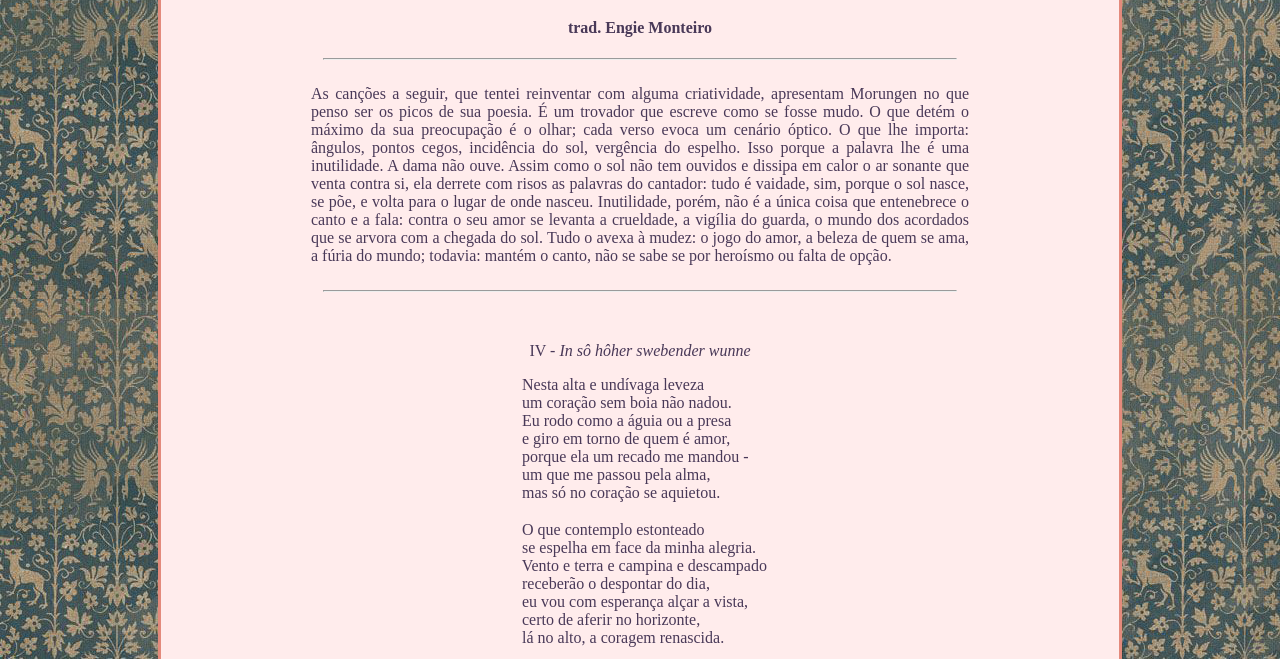
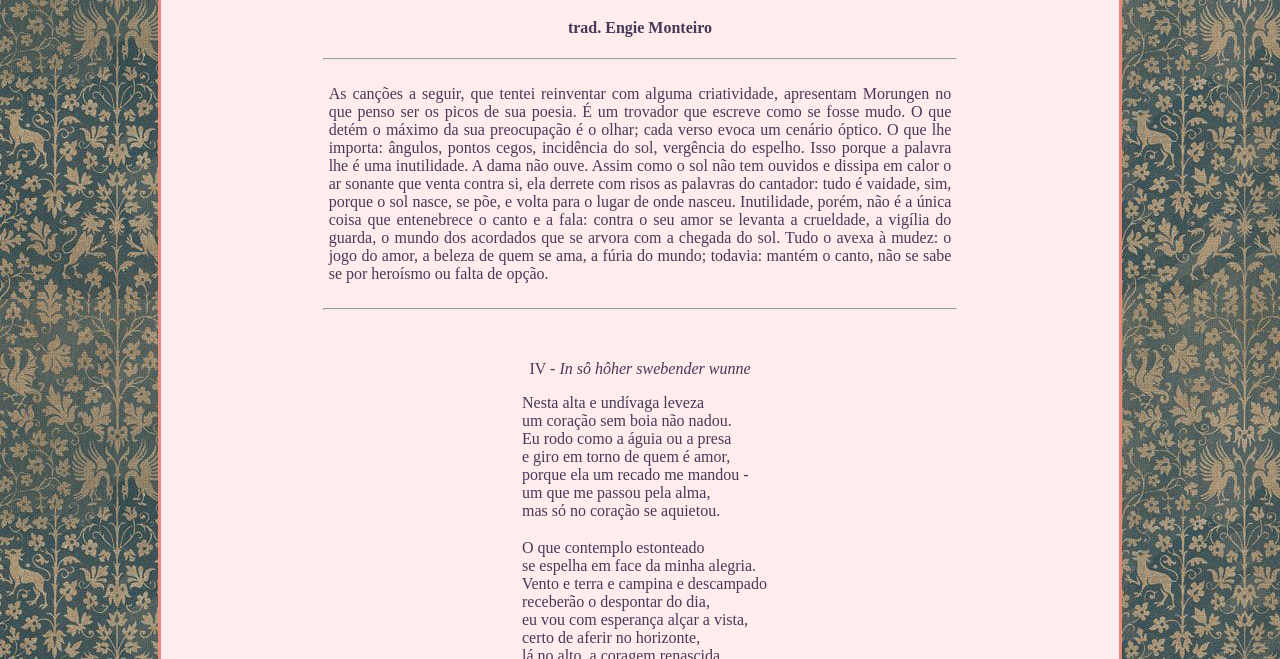
Before and after one commit to periclitante/morungenlieder, a plain HTML site: page index.html in a window 1280 px wide. Shown: the part 141-800 px from the top of the page. Drawn offline with Linux system fonts and the light colour scheme; a script that the page names is missing.

Commit message:
Update main.css

```diff
--- a/main.css
+++ b/main.css
@@ -17,9 +17,7 @@ h1{
 pre{
     font-family: 'Times New Roman', Times, serif;
     width: 300px;
-    margin: auto;
-    margin-bottom: 1px;
-    margin-top: 1px;
+    margin: 1px auto;
 }
 
 #textbox {
@@ -32,10 +30,8 @@ pre{
 }
 
 #paragraph {
-    margin-top: 25px;
-    margin-bottom: 25px;
-    margin-left: 150px;
-    margin-right: 150px;
+    width: 65%;
+    margin: 25px auto;
     text-align:justify;
 }
 
```
